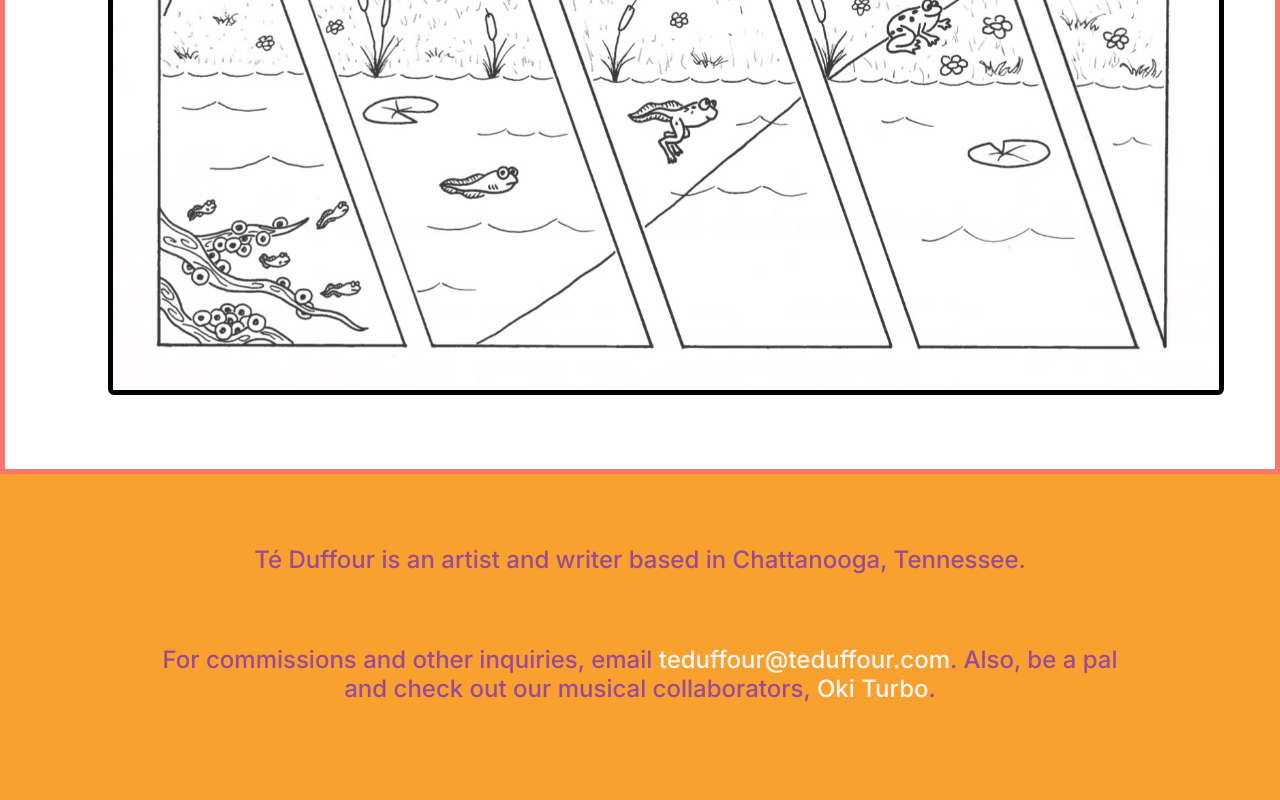
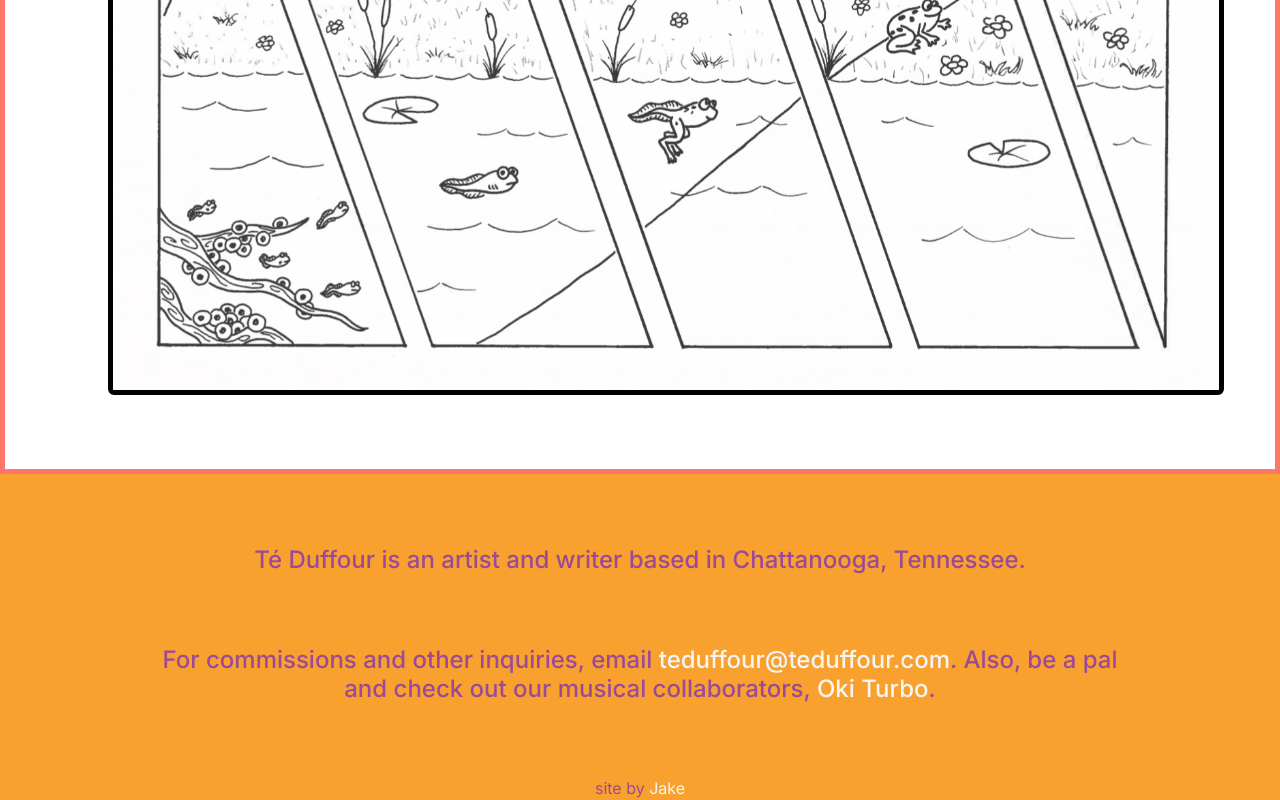
Before and after one commit to simsj93/te-website, a plain HTML site: page index.html in a window 1280 px wide. Shown: the part 4418-5218 px from the top of the page. Before the commit the page ends 5194 px from the top, so only its background shows below. Drawn offline with nearby package versions, Linux system fonts and the light colour scheme.

Commit message:
added credit footer

```diff
--- a/index.html
+++ b/index.html
@@ -55,6 +55,7 @@
             For commissions and other inquiries, email <a href="mailto:teduffour@teduffour.com">teduffour@teduffour.com</a>.
             Also, be a pal and check out our musical collaborators, <a target="_blank" href="https://www.facebook.com/moonhollowmusic/">Oki Turbo</a>.
         </p>
+        <footer class="text-center">site by <a target="_blank" href="http://itsjake.online/">Jake</a></footer>
     </div>
     </section>
 </body>
```
